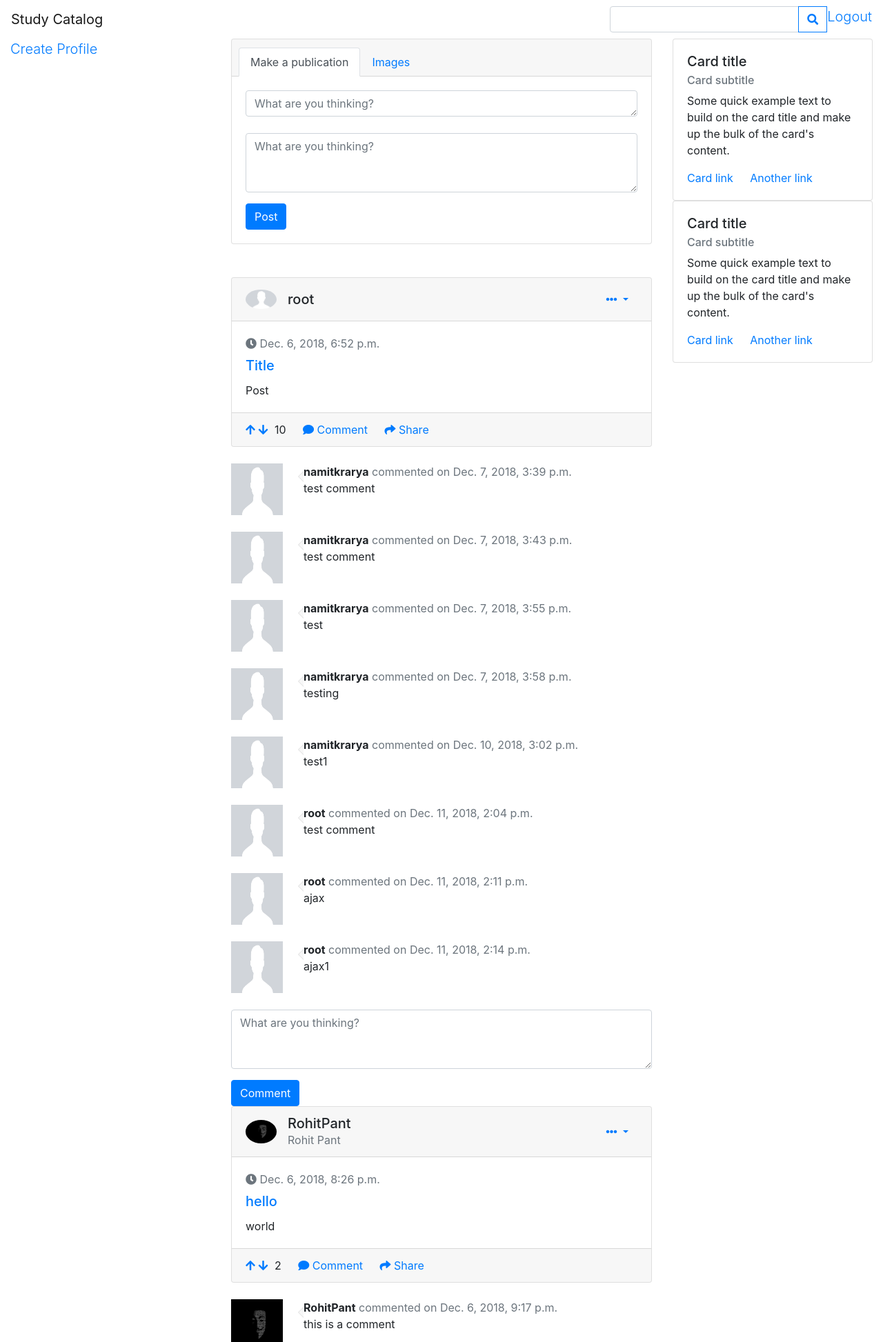
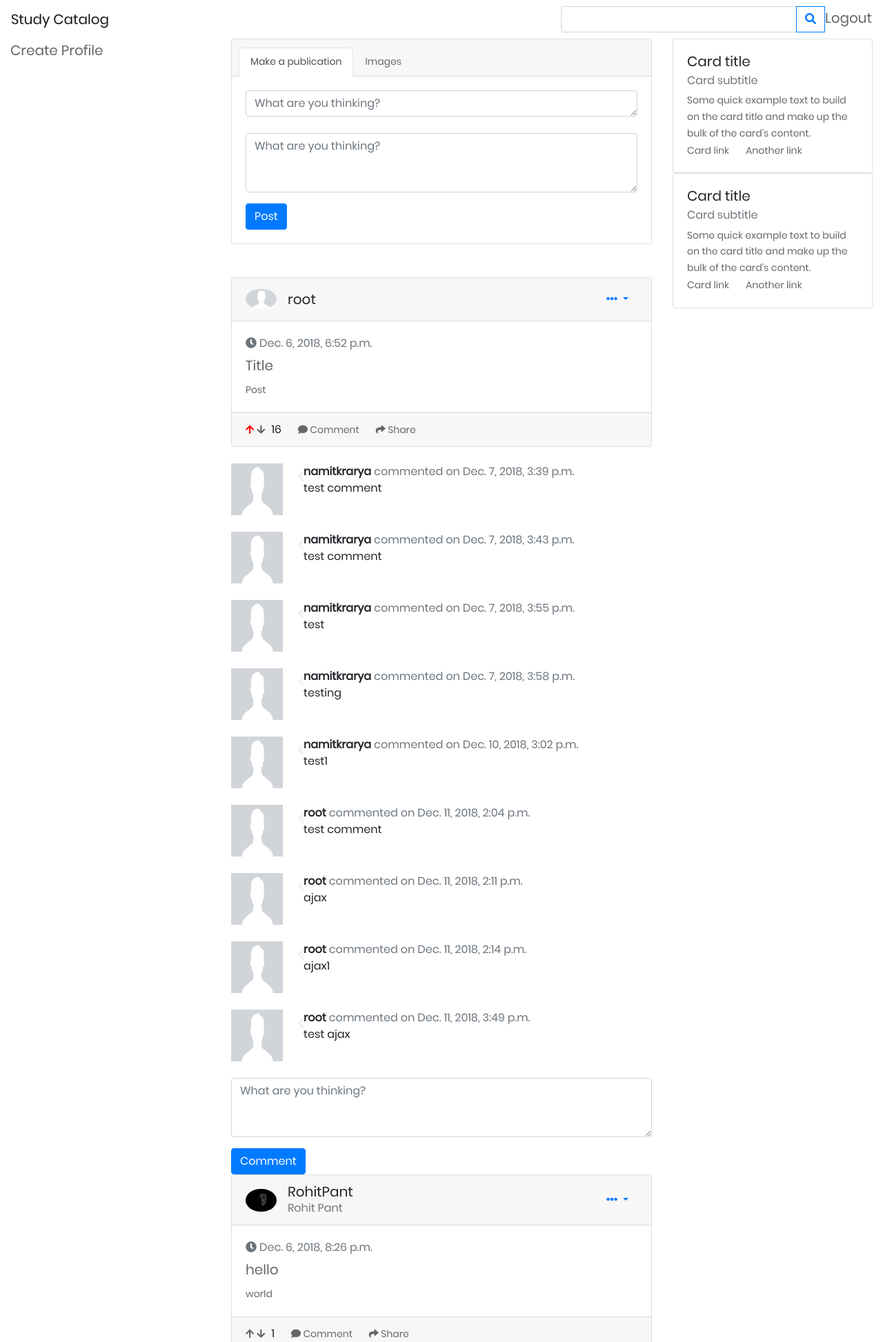
Before and after one commit to rpant1728/Study-Catalog, a Django app: page / in a window 1280 px wide. Shown: the top 1946 px of the page at 69% size. Run offline with Django 3.2, Linux system fonts and the light colour scheme; a user stored in the database is signed in; data comes from the database, SQL or seed files in the repository; some libraries are stand-ins or nearby versions.

Commit message:
fix ajax voting

```diff
--- a/profiles/models.py
+++ b/profiles/models.py
@@ -8,7 +8,8 @@ class Post(models.Model):
     content = models.TextField()
     created_on = models.DateTimeField(auto_now_add=True)
     author = models.ForeignKey(User, related_name='author',on_delete=models.CASCADE)
-    vote = models.ManyToManyField(User, related_name='upvotes')
+    upvote = models.ManyToManyField(User, related_name='upvotes')
+    downvote = models.ManyToManyField(User, related_name='downvotes')
     vote_count = models.IntegerField(default = 0)
 
     def get_absolute_url(self):
--- a/profiles/static/css/main.css
+++ b/profiles/static/css/main.css
@@ -136,7 +136,12 @@ iframe {
 	border: none !important;
 }
 
-
+.icon-red {
+  color: #ff0000;
+}
+.icon-blue {
+  color: #0056b3;
+}
 /*//////////////////////////////////////////////////////////////////
 [ Utility ]*/
 .txt1 {
--- a/profiles/templates/home.html
+++ b/profiles/templates/home.html
@@ -6,7 +6,14 @@
         jQuery(document).on('click', ".upvote", function(){
         var $this = $(this);
         var id = $this.attr('id').split('-')[1];
-        if( $this.prop('color') == "#D3D3D3" ){
+        function rgb2hex(rgb) {
+            rgb = rgb.match(/^rgb\((\d+),\s*(\d+),\s*(\d+)\)$/);
+            function hex(x) {
+                return ("0" + parseInt(x).toString(16)).slice(-2);
+            }
+            return "#" + hex(rgb[1]) + hex(rgb[2]) + hex(rgb[3]);
+        }
+        if( rgb2hex($("#uparrow-"+id).css("color")) == "#ff0000" ){
             $.ajax({
                 type:"POST",
                 url: "{% url 'post_votes' %}",
@@ -19,7 +26,7 @@
                 success: function(){
                     var votes = "" + (Number($("#votes-"+id).text())-1);
                     $("#votes-"+id).text(votes);
-                    $this.prop('color', "#00FFFF");
+                    $("#uparrow-"+id).css("color", "#0056b3");
                 }
             });
         }else {
@@ -35,7 +42,7 @@
                 success: function(){
                     var votes = "" + (Number($("#votes-"+id).text())+1);
                     $("#votes-"+id).text(votes);
-                    $this.prop('color', "#D3D3D3");
+                    $("#uparrow-"+id).css("color", "#ff0000");
                 }
             });
         }
@@ -46,7 +53,14 @@
         jQuery(document).on('click', ".downvote", function(){
         var $this = $(this);
         var id = $this.attr('id').split('-')[1];
-        if( $this.prop('color') == "#D3D3D3" ){
+        function rgb2hex(rgb) {
+            rgb = rgb.match(/^rgb\((\d+),\s*(\d+),\s*(\d+)\)$/);
+            function hex(x) {
+                return ("0" + parseInt(x).toString(16)).slice(-2);
+            }
+            return "#" + hex(rgb[1]) + hex(rgb[2]) + hex(rgb[3]);
+        }
+        if( rgb2hex($("#downarrow-"+id).css("color")) == "#ff0000" ){
             $.ajax({
                 type:"POST",
                 url: "{% url 'post_votes' %}",
@@ -59,7 +73,7 @@
                 success: function(){
                     var votes = "" + (Number($("#votes-"+id).text())+1);
                     $("#votes-"+id).text(votes);
-                    $this.prop('color', "#00FFFF");
+                    $("#downarrow-"+id).css("color", "#0056b3");
                 }
             });
         }else {
@@ -75,7 +89,7 @@
                 success: function(){
                     var votes = "" + (Number($("#votes-"+id).text())-1);
                     $("#votes-"+id).text(votes);
-                    $this.prop('color', "#D3D3D3");
+                    $("#downarrow-"+id).css("color", "#ff0000");
                 }
             });
         }
--- a/profiles/templates/post.html
+++ b/profiles/templates/post.html
@@ -1,5 +1,6 @@
 {% block post %}
     {% load static %}
+    <link rel="stylesheet" type="text/css" href="{% static 'css/main.css' %}">
     {% for post in posts %}
         <div class="card gedf-card">
             <div class="card-header">
@@ -48,8 +49,16 @@
                 </p>
             </div>
             <div class="card-footer">
-                <a href="#" class="upvote" id="upvote-{{post.id}}"><i class="fas fa-arrow-up"></i></a>
-                <a href="#" class="downvote" id="downvote-{{post.id}}"><i class="fas fa-arrow-down"></i></a>
+                {% if user in post.upvote.all %}
+                    <a href="#" class="upvote" id="upvote-{{post.id}}"><i id="uparrow-{{post.id}}" class="fas fa-arrow-up icon-red"></i></a>
+                {% else %}
+                    <a href="#" class="upvote" id="upvote-{{post.id}}"><i id="uparrow-{{post.id}}" class="fas fa-arrow-up"></i></a>
+                {% endif %}
+                {% if user in post.downvote.all %}
+                    <a href="#" class="downvote" id="downvote-{{post.id}}"><i id="downarrow-{{post.id}}" class="fas fa-arrow-down icon-red"></i></a>
+                {% else %}
+                    <a href="#" class="downvote" id="downvote-{{post.id}}"><i id="downarrow-{{post.id}}" class="fas fa-arrow-down"></i></a>
+                {% endif %}
                 <span id="votes-{{post.id}}" style="padding-right: 20px; padding-left: 5px;">{{ post.vote_count }}</span>
                 <a href="#" class="card-link"><i class="fa fa-comment"></i> Comment</a>
                 <a href="#" class="card-link"><i class="fa fa-mail-forward"></i> Share</a>
--- a/profiles/views.py
+++ b/profiles/views.py
@@ -69,17 +69,19 @@ def post_votes(request):
 		post = Post.objects.get(id=post_id)
 		remove = request.POST['remove']
 		if(remove == "0"):
-			post.vote.add(request.user)
 			if(upvote == "1"):
+				post.upvote.add(request.user)
 				post.vote_count = post.vote_count + 1
 			elif(upvote == "0"):
+				post.downvote.add(request.user)
 				post.vote_count = post.vote_count - 1
 			post.save()
 		elif(remove == "1"):
-			post.vote.remove(request.user)
 			if(upvote == "1"):
+				post.upvote.remove(request.user)
 				post.vote_count = post.vote_count - 1
 			elif(upvote == "0"):
+				post.downvote.remove(request.user)
 				post.vote_count = post.vote_count + 1
 			post.save()
 	all_posts = Post.objects.all()
```
Also changed, not shown: db.sqlite3, profiles/migrations/0012_auto_20181211_1537.py (added).
